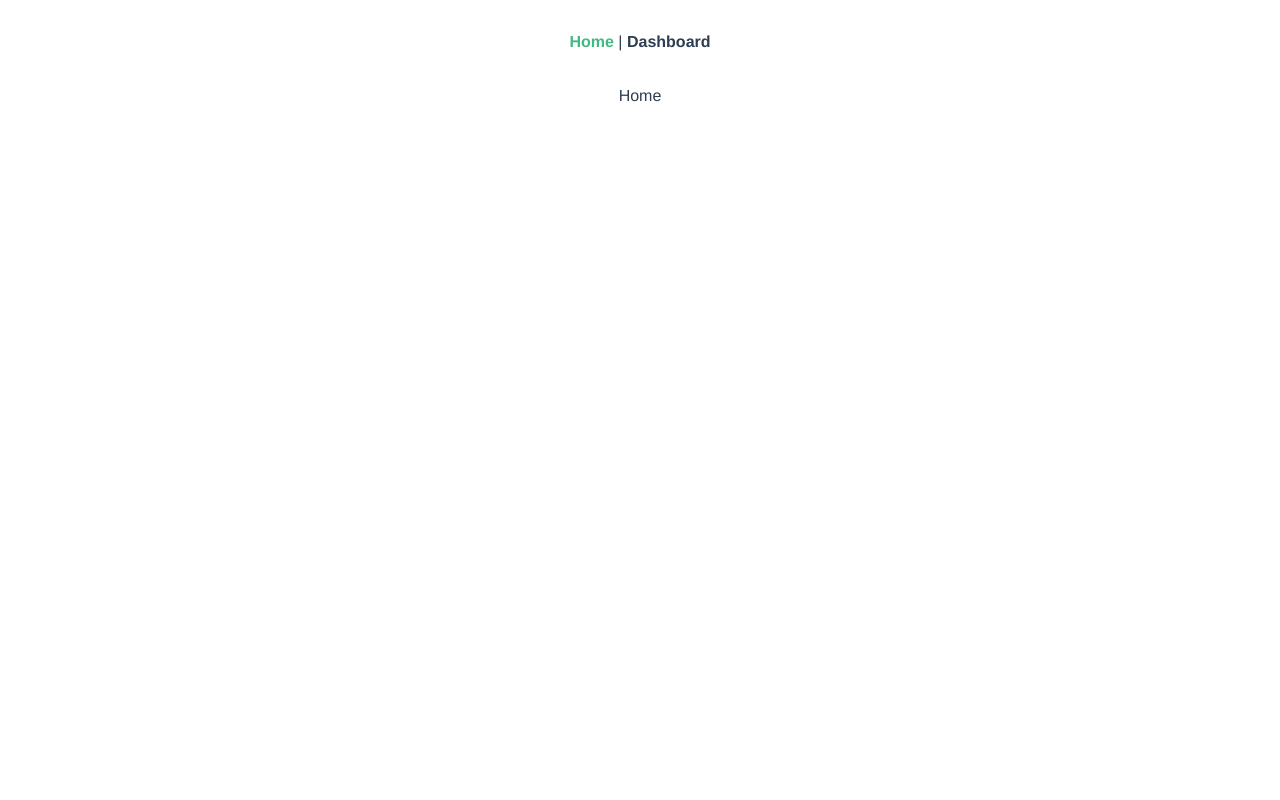
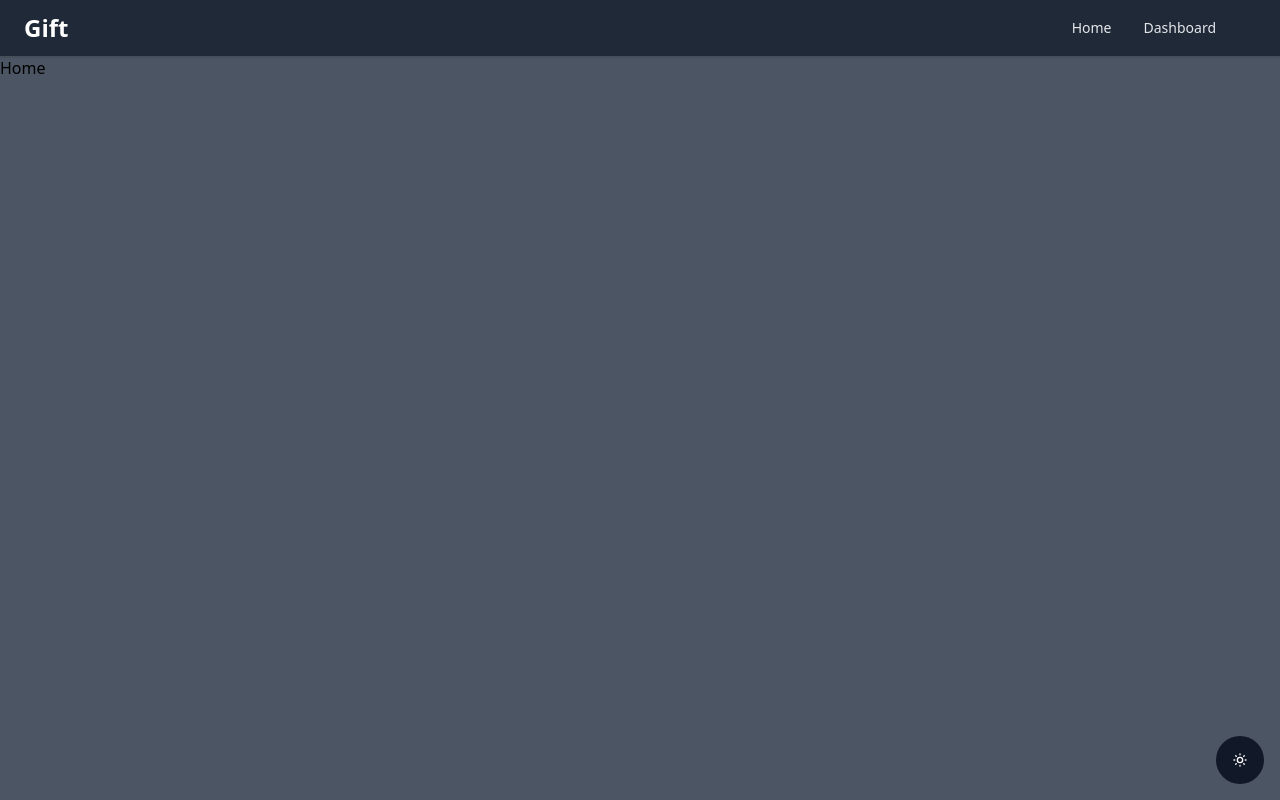
Before and after one commit to aleciosantana/gift-app, a Vue app: page /home in a window 1280 px wide. Built offline with nearby package versions, Linux system fonts and the light colour scheme.

Commit message:
Sets default layout

```diff
--- a/src/App.vue
+++ b/src/App.vue
@@ -1,30 +1,13 @@
 <template>
-  <div id="nav">
-    <router-link to="/home">Home</router-link> |
-    <router-link to="/dashboard">Dashboard</router-link>
-  </div>
-  <router-view/>
+  <layout-default>
+    <router-view/>
+  </layout-default>
 </template>
+<script lang="ts" >
+import { defineComponent } from 'vue'
+import LayoutDefault from '@/layouts/LayoutDefault.vue'
 
-<style lang="scss">
-#app {
-  font-family: Avenir, Helvetica, Arial, sans-serif;
-  -webkit-font-smoothing: antialiased;
-  -moz-osx-font-smoothing: grayscale;
-  text-align: center;
-  color: #2c3e50;
-}
-
-#nav {
-  padding: 30px;
-
-  a {
-    font-weight: bold;
-    color: #2c3e50;
-
-    &.router-link-exact-active {
-      color: #42b983;
-    }
-  }
-}
-</style>
+export default defineComponent({
+  components: { LayoutDefault }
+})
+</script>
--- /dev/null
+++ b/src/layouts/LayoutDefault.vue
@@ -0,0 +1,57 @@
+<template>
+  <div class="h-screen flex flex-col" :class="{ dark }">
+    <header>
+      <div class="relative h-14">
+        <nav class="bg-white shadow dark:bg-gray-800 absolute left-0 right-0">
+          <div class="container px-6 py-3 mx-auto md:flex md:justify-between md:items-center">
+            <div class="flex items-center justify-between">
+              <div>
+                <router-link to="/" class="text-2xl font-bold text-gray-800 dark:text-white hover:text-gray-700 dark:hover:text-gray-300">Gift</router-link>
+              </div>
+
+              <!-- Mobile menu button -->
+              <div class="flex md:hidden">
+                <button @click="hidden = !hidden" type="button" class="text-gray-500 dark:text-gray-200 hover:text-gray-600 dark:hover:text-gray-400 focus:outline-none focus:text-gray-600 dark:focus:text-gray-400" aria-label="toggle menu">
+                  <svg viewBox="0 0 24 24" class="w-6 h-6 fill-current">
+                      <path fill-rule="evenodd" d="M4 5h16a1 1 0 0 1 0 2H4a1 1 0 1 1 0-2zm0 6h16a1 1 0 0 1 0 2H4a1 1 0 0 1 0-2zm0 6h16a1 1 0 0 1 0 2H4a1 1 0 0 1 0-2z"></path>
+                  </svg>
+                </button>
+              </div>
+            </div>
+
+            <!-- Mobile Menu open: "block", Menu closed: "hidden" -->
+            <div class="test__nav-links items-center md:flex" :class="{ hidden }">
+              <div class="flex flex-col md:flex-row md:mx-6">
+                <router-link to="/home" class="my-1 text-sm font-medium text-gray-700 dark:text-gray-200 hover:text-indigo-500 dark:hover:text-indigo-400 md:mx-4 md:my-0">Home</router-link>
+                <router-link to="/dashboard" class="my-1 text-sm font-medium text-gray-700 dark:text-gray-200 hover:text-indigo-500 dark:hover:text-indigo-400 md:mx-4 md:my-0">Dashboard</router-link>
+              </div>
+            </div>
+          </div>
+        </nav>
+      </div>
+    </header>
+    <div class="flex-1 overflow-auto bg-gray-50 dark:bg-gray-600">
+      <slot></slot>
+    </div>
+    <button @click="dark = !dark" class="absolute w-12 h-12 flex items-center justify-center bottom-4 right-4 p-4 rounded-full text-white bg-gray-900">
+      <svg v-if="dark" xmlns="http://www.w3.org/2000/svg" class="h-6 w-6" fill="none" viewBox="0 0 24 24" stroke="currentColor">
+        <path stroke-linecap="round" stroke-linejoin="round" stroke-width="2" d="M12 3v1m0 16v1m9-9h-1M4 12H3m15.364 6.364l-.707-.707M6.343 6.343l-.707-.707m12.728 0l-.707.707M6.343 17.657l-.707.707M16 12a4 4 0 11-8 0 4 4 0 018 0z" />
+      </svg>
+      <svg v-else xmlns="http://www.w3.org/2000/svg" class="h-6 w-6" fill="none" viewBox="0 0 24 24" stroke="currentColor">
+        <path stroke-linecap="round" stroke-linejoin="round" stroke-width="2" d="M20.354 15.354A9 9 0 018.646 3.646 9.003 9.003 0 0012 21a9.003 9.003 0 008.354-5.646z" />
+      </svg>
+    </button>
+  </div>
+</template>
+<script lang="ts" >
+import { defineComponent, ref } from 'vue'
+
+export default defineComponent({
+  setup () {
+    const dark = ref(true)
+    const hidden = ref(true)
+
+    return { dark, hidden }
+  }
+})
+</script>
--- a/tailwind.config.js
+++ b/tailwind.config.js
@@ -3,7 +3,7 @@ module.exports = {
     './public/**/*.html',
     './src/**/*.{vue,js,ts,jsx,tsx}'
   ],
-  darkMode: false, // or 'media' or 'class'
+  darkMode: 'class', // or 'media' or 'class'
   theme: {
     extend: {
       spacing: {
```
